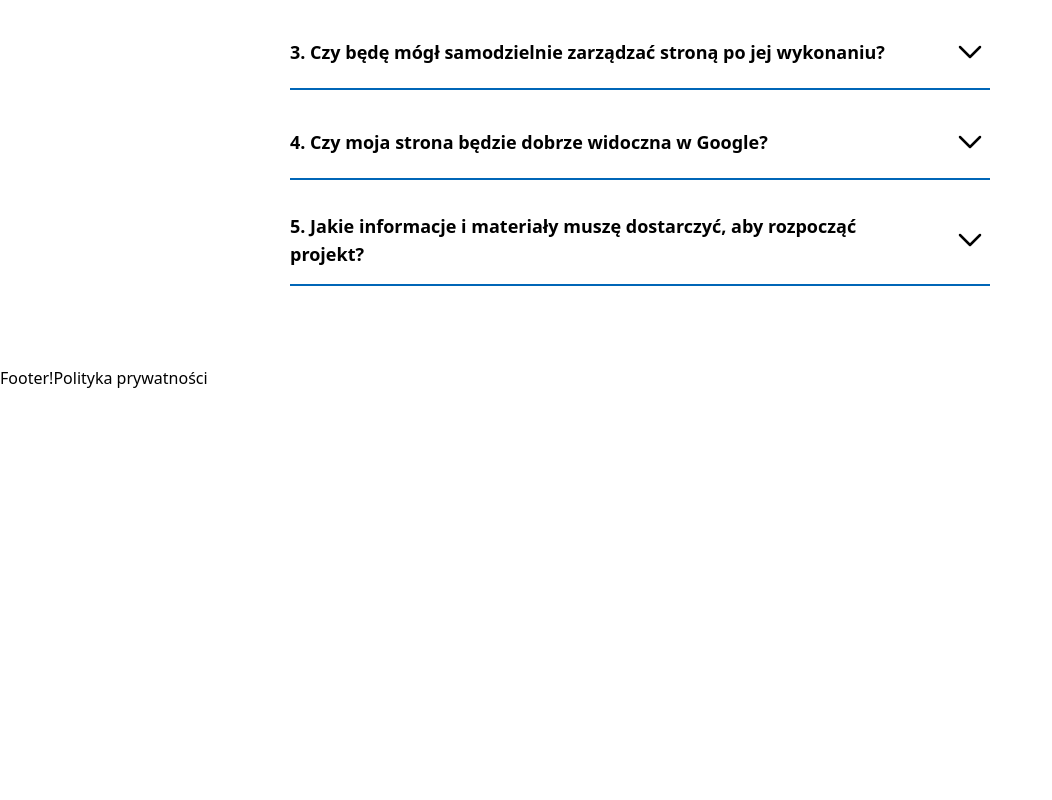
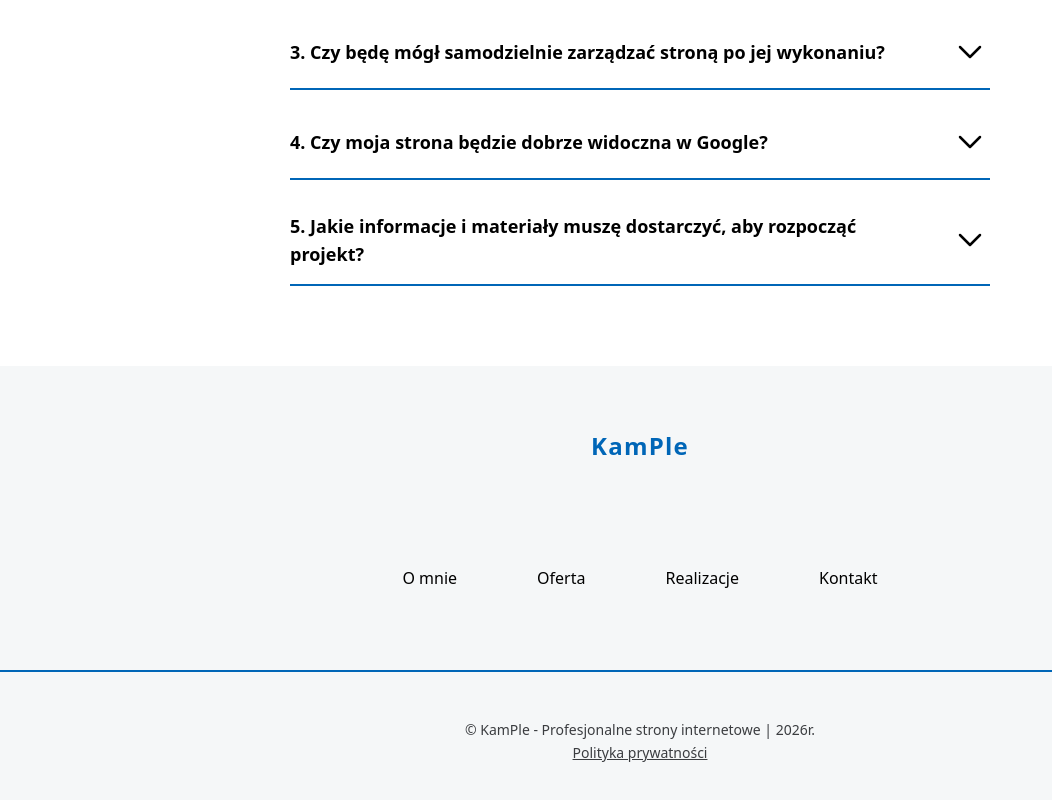
Before and after one commit to kamil-plewinski/kample-react, a React (Vite) app: page / in a window 1280 px wide. Shown: the part 6270-7070 px from the top of the page, without its empty margins (0-1052 px from the left). Before the commit the page ends 6660 px from the top, so only its background shows below. Built offline with nearby package versions, Linux system fonts and the light colour scheme; a web font is replaced by a local one.

Commit message:
Add footer

```diff
--- a/src/components/Footer.tsx
+++ b/src/components/Footer.tsx
@@ -1,10 +1,55 @@
-import { Link } from "react-router-dom";
+import { Link, useLocation, useNavigate } from "react-router-dom";
+
+const FOOTER_NAV_ITEMS = [
+  { label: "O mnie", id: "aboutme" },
+  { label: "Oferta", id: "offer" },
+  { label: "Realizacje", id: "realisation" },
+  { label: "Kontakt", id: "contact" },
+];
 
 export default function Footer() {
+  const { pathname } = useLocation();
+  const navigate = useNavigate();
+
+  const handleClick = (id: string) => {
+    if (pathname === "/") {
+      document.getElementById(id)?.scrollIntoView({ behavior: "smooth" });
+    } else {
+      navigate(`/#${id}`);
+    }
+  };
+
   return (
-    <footer>
-      Footer!
-      <Link to="/polityka-prywatnosci">Polityka prywatności</Link>
+    <footer className="footer pt-[4em] pb-[3em] bg-custom-light text-center">
+      <h2 className="pb-[3em] text-2xl font-semibold text-custom-darkBlue tracking-wider">
+        KamPle
+      </h2>
+      <ul className="flex flex-col sm:flex-row justify-center flex-wrap">
+        {FOOTER_NAV_ITEMS.map((item) => {
+          return (
+            <li
+              key={item.id}
+              className="mx-[0.5em] my-[1em] md:mx-[1.5em] hover:text-custom-blue transition-colors duration-200"
+            >
+              <button className="p-[1em]" onClick={() => handleClick(item.id)}>
+                {item.label}
+              </button>
+            </li>
+          );
+        })}
+      </ul>
+      <div className="underline my-[3em] w-full h-0.5 bg-custom-darkBlue"></div>
+      <p className="text-sm text-custom-dark">
+        &copy; KamPle - Profesjonalne strony internetowe |{" "}
+        {new Date().getFullYear()}r.
+      </p>
+      <Link
+        to="/polityka-prywatnosci"
+        aria-label="dowiedz się więcej o polityce prywatności"
+        className="text-sm text-custom-dark underline hover:text-custom-blue transition-colors duration-200"
+      >
+        Polityka prywatności
+      </Link>
     </footer>
   );
 }
```
